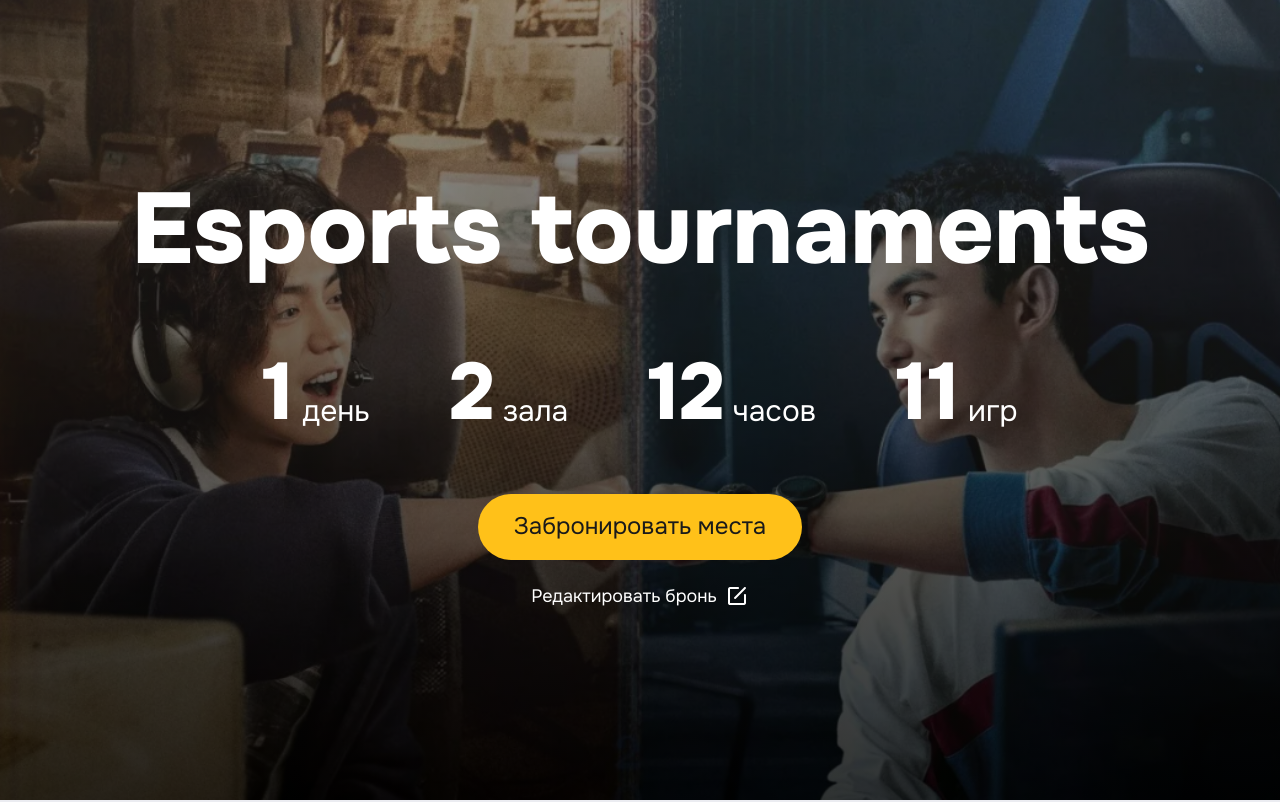
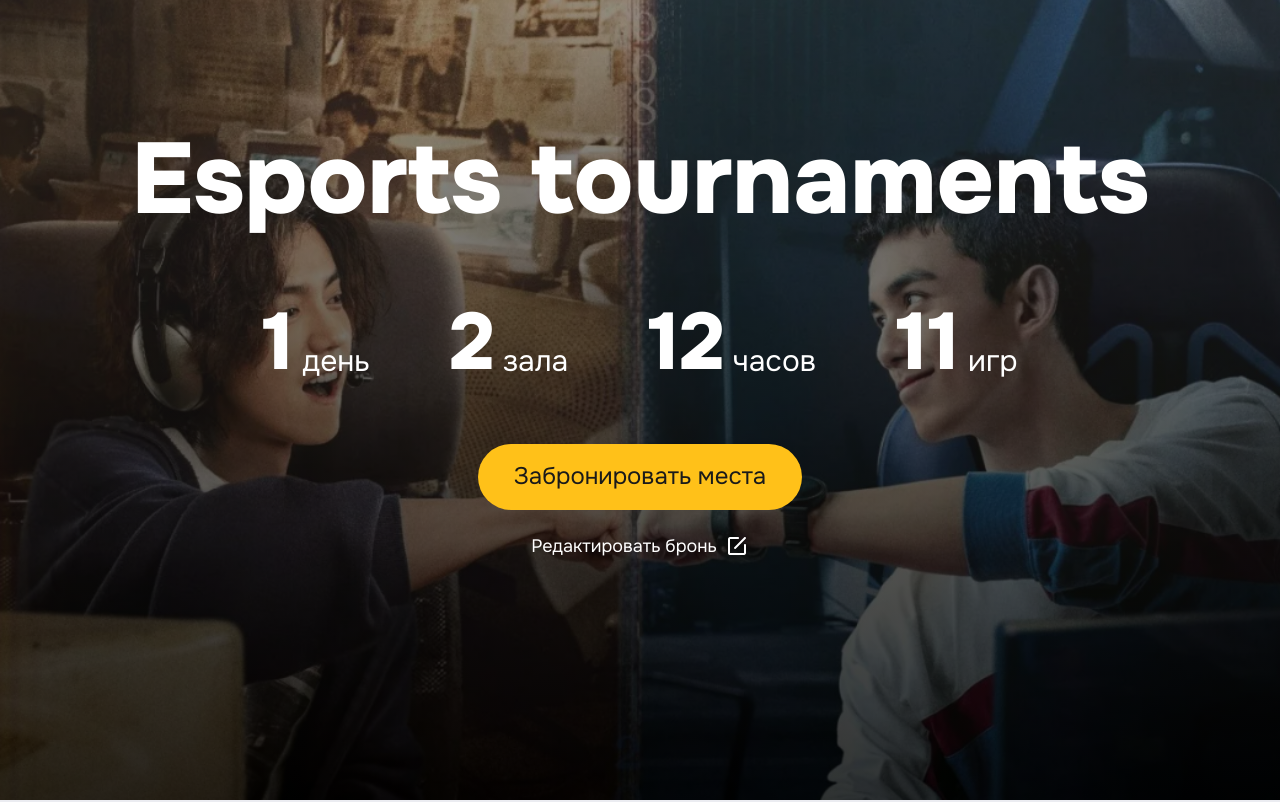
Before and after one commit to unursey/cybersport, a plain HTML site: page index.html in a window 1280 px wide. Shown: the top 802 px of the page. Drawn offline with Linux system fonts and the light colour scheme; files whose address does not match are found by name.

Commit message:
Initial dist subtree commit

```diff
--- a/assets/index-c8z9UpP1.css
+++ b/assets/index-c8z9UpP1.css
@@ -222,7 +222,7 @@ fieldset {
 .container {
   max-width: 1440px;
   margin: 0 auto;
-  padding: 50px;
+  padding: 0 50px;
 }
 .event {
   position: relative;
```
